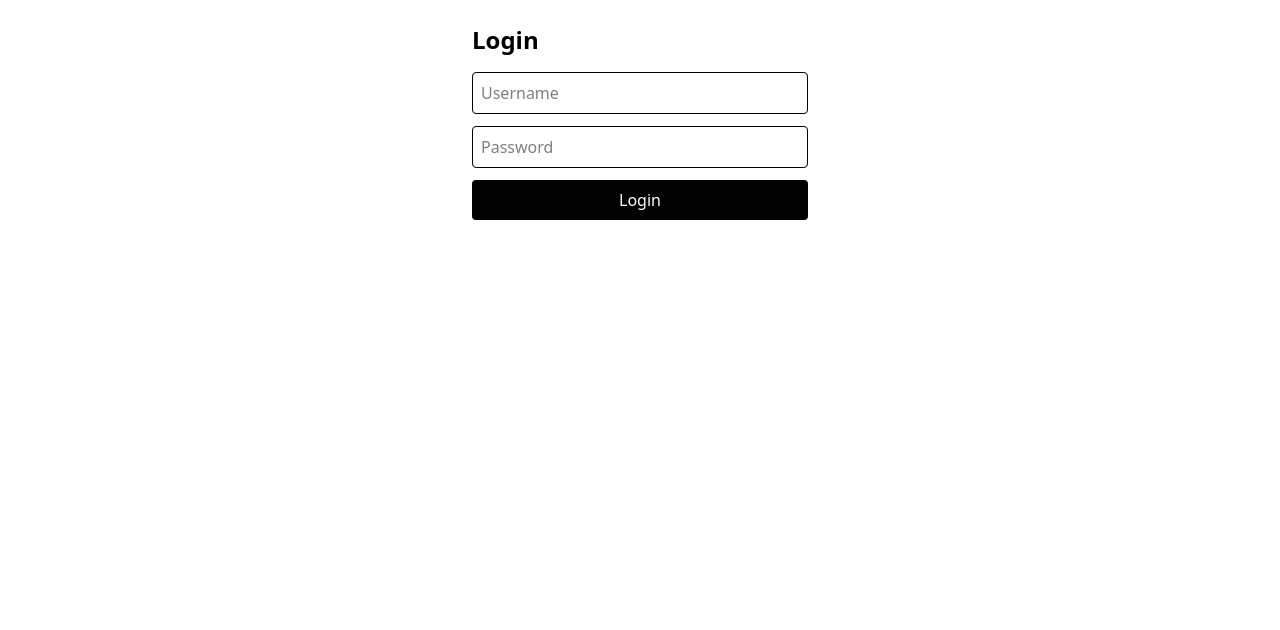
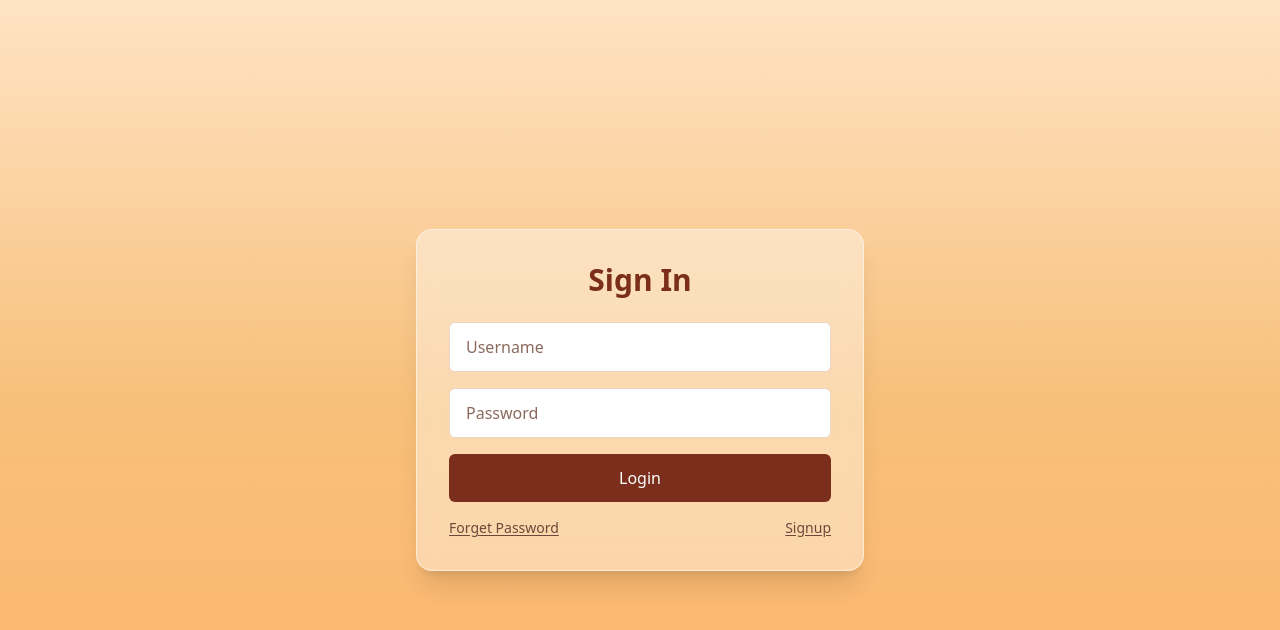
Before and after one commit to hoangpixel/FloginFE_BE_Nhom_7, a React app in the folder frontend/: page /login in a window 1280 px wide. Shown: the top 630 px of the page. Built offline with nearby package versions, Linux system fonts and the light colour scheme; the HTML template or start-up script is replaced by a standard one.

Commit message:
update giao diện login

```diff
--- a/frontend/src/components/Login.jsx
+++ b/frontend/src/components/Login.jsx
@@ -1,6 +1,5 @@
 import { useState } from 'react';
-import { useNavigate } from 'react-router-dom';
-// SỬA 1: Đổi login thành loginUser
+import { useNavigate, Link } from 'react-router-dom';
 import { loginUser } from '../services/auth';
 import { validateUsername, validatePassword } from '../utils/validation';
 
@@ -8,7 +7,6 @@ export default function Login() {
   const nav = useNavigate();
   const [username, setUsername] = useState('');
   const [password, setPassword] = useState('');
-
   const [error, setError] = useState(null);
   const [successMsg, setSuccessMsg] = useState(null);
   const [loading, setLoading] = useState(false);
@@ -18,25 +16,15 @@ export default function Login() {
     setSuccessMsg(null);
     setError(null);
 
-        // Validation giữ nguyên...
     const userError = validateUsername(username);
-        if (userError) {
-            setError(userError);
-            return;
-        }
-
+    if (userError) { setError(userError); return; }
     const passError = validatePassword(password);
-        if (passError) {
-            setError(passError);
-            return;
-        }
+    if (passError) { setError(passError); return; }
 
     setLoading(true);
     try {
-            // SỬA 2: Gọi hàm loginUser thay vì login
       const res = await loginUser({ username, password });
       setLoading(false);
-
       if (res.success) {
         setSuccessMsg('thanh cong');
         setTimeout(() => nav('/products', { replace: true }), 500);
@@ -49,15 +37,19 @@ export default function Login() {
     }
   }
 
-    // Phần return giao diện giữ nguyên (code bạn viết đã chuẩn data-testid rồi)
   return (
-        <div className="p-6 max-w-sm mx-auto" data-testid="login-page">
-            <h1 className="text-2xl font-semibold mb-4">Login</h1>
+    <div className="min-h-screen w-full bg-gradient-to-b from-[#ffe3c4] via-[#f7c07a] to-[#ffb36a] relative overflow-hidden flex items-center justify-center" data-testid="login-page">
+      <div className="absolute inset-0 pointer-events-none opacity-30">
+      </div>
 
-            <form onSubmit={onSubmit} className="space-y-3" data-testid="login-form">
-                <div className="flex flex-col gap-1">
+      <div className="backdrop-blur-md bg-white/40 shadow-xl rounded-2xl w-full max-w-md mx-4 border border-white/50">
+        <div className="p-8">
+          <h1 className="text-3xl font-semibold text-center text-[#7a2e1b] mb-6">Sign In</h1>
+
+          <form onSubmit={onSubmit} className="space-y-4" data-testid="login-form">
+            <div className="flex flex-col">
               <input
-                        className="border w-full p-2 rounded"
+                className="w-full rounded-md bg-white text-[#5a3b2e] placeholder-[#8b6a5e] border border-[#e9d6c6] focus:border-[#c08c6a] focus:ring-2 focus:ring-[#c08c6a] px-4 py-3"
                 placeholder="Username"
                 value={username}
                 onChange={e => setUsername(e.target.value)}
@@ -65,9 +57,9 @@ export default function Login() {
               />
             </div>
 
-                <div className="flex flex-col gap-1">
+            <div className="flex flex-col">
               <input
-                        className="border w-full p-2 rounded"
+                className="w-full rounded-md bg-white text-[#5a3b2e] placeholder-[#8b6a5e] border border-[#e9d6c6] focus:border-[#c08c6a] focus:ring-2 focus:ring-[#c08c6a] px-4 py-3"
                 type="password"
                 placeholder="Password"
                 value={password}
@@ -77,25 +69,32 @@ export default function Login() {
             </div>
 
             {error && (
-                    <p className="text-red-600 text-sm" data-testid="username-error">
-                        {error}
-                    </p>
+              <p className="text-red-600 text-sm" data-testid="username-error">{error}</p>
             )}
 
             {successMsg && (
-                    <p className="text-green-600 text-sm" data-testid="login-message">
-                        {successMsg}
-                    </p>
+              <p className="text-green-600 text-sm" data-testid="login-message">{successMsg}</p>
             )}
 
             <button
               disabled={loading}
-                    className="bg-black text-white px-4 py-2 rounded w-full disabled:opacity-50"
+              className="w-full rounded-md bg-[#7a2e1b] hover:bg-[#6a2717] text-white py-3 transition disabled:opacity-50"
               data-testid="login-button"
             >
               {loading ? 'Dang dang nhap...' : 'Login'}
             </button>
           </form>
+
+          <div className="mt-4 flex items-center justify-between text-[#6b4a3c]">
+            <button type="button" className="text-sm underline underline-offset-2 hover:text-[#7a2e1b]">
+              Forget Password
+            </button>
+            <Link to="/signup" className="text-sm underline underline-offset-2 hover:text-[#7a2e1b]">
+              Signup
+            </Link>
+          </div>
+        </div>
+      </div>
     </div>
   );
 }
```
Lines whose indentation alone changed are shown as unchanged.
